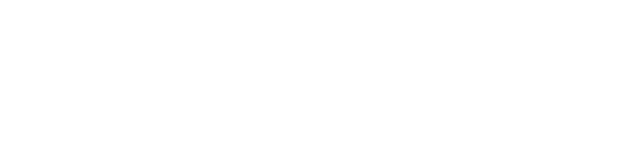
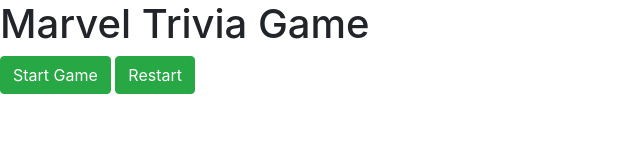
Before and after one commit to reaver2021/TriviaGame, a plain HTML site: page index.html in a window 1280 px wide. Shown: the whole page, without its empty margins (0-640 px from the left). Drawn offline with nearby package versions, Linux system fonts and the light colour scheme.

Commit message:
Added divs and added buttons

```diff
--- a/index.html
+++ b/index.html
@@ -1,7 +1,7 @@
 <!DOCTYPE html>
 <html lang = "en">
     <head>
-        <title>Trivia Game</title>
+        <title>Marvel Trivia Game</title>
 
         <link rel="stylesheet" type="text/css" href="assets/style.css">
 
@@ -16,12 +16,13 @@
     </head>
 
     <body>
-        <div class="container">
-            <div class ="row">
-                <div class="col sm-12">
+        <h1>Marvel Trivia Game</h1>
+        <div class="wrapper">
+            <div class = "timeleft"></div>
+            <div class = "row"></div>
+            <div class = "answerblock"></div>
+            <button class = "btn btn-success" id = "start">Start Game</button>
+            <button class = "btn btn-success" id = "reset">Restart</button>
 
-                </div>
-            </div>
-        </div>
     </body>
 </html>
```
Also changed, not shown: assets/images/1920x1080-Background-In-High-Quality-avengers-wallpaper-wpt800665.jpg (added).
